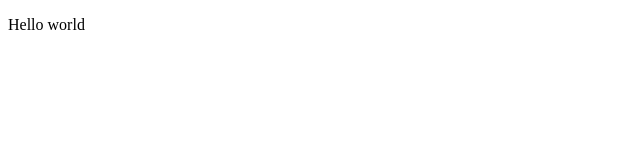
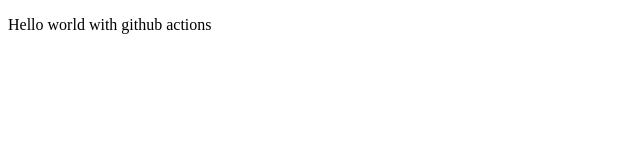
Before and after one commit to jihadul4825/practice-repo, a plain HTML site: page index.html in a window 1280 px wide. Shown: the whole page, without its empty margins (0-640 px from the left). Drawn offline with Linux system fonts and the light colour scheme.

Commit message:
add cicd

```diff
--- a/index.html
+++ b/index.html
@@ -6,6 +6,6 @@
     <title>Document</title>
 </head>
 <body>
-    <p>Hello world</p>
+    <p>Hello world with github actions</p>
 </body>
 </html>
```
Also changed, not shown: hello.txt (added), 1 other file.
